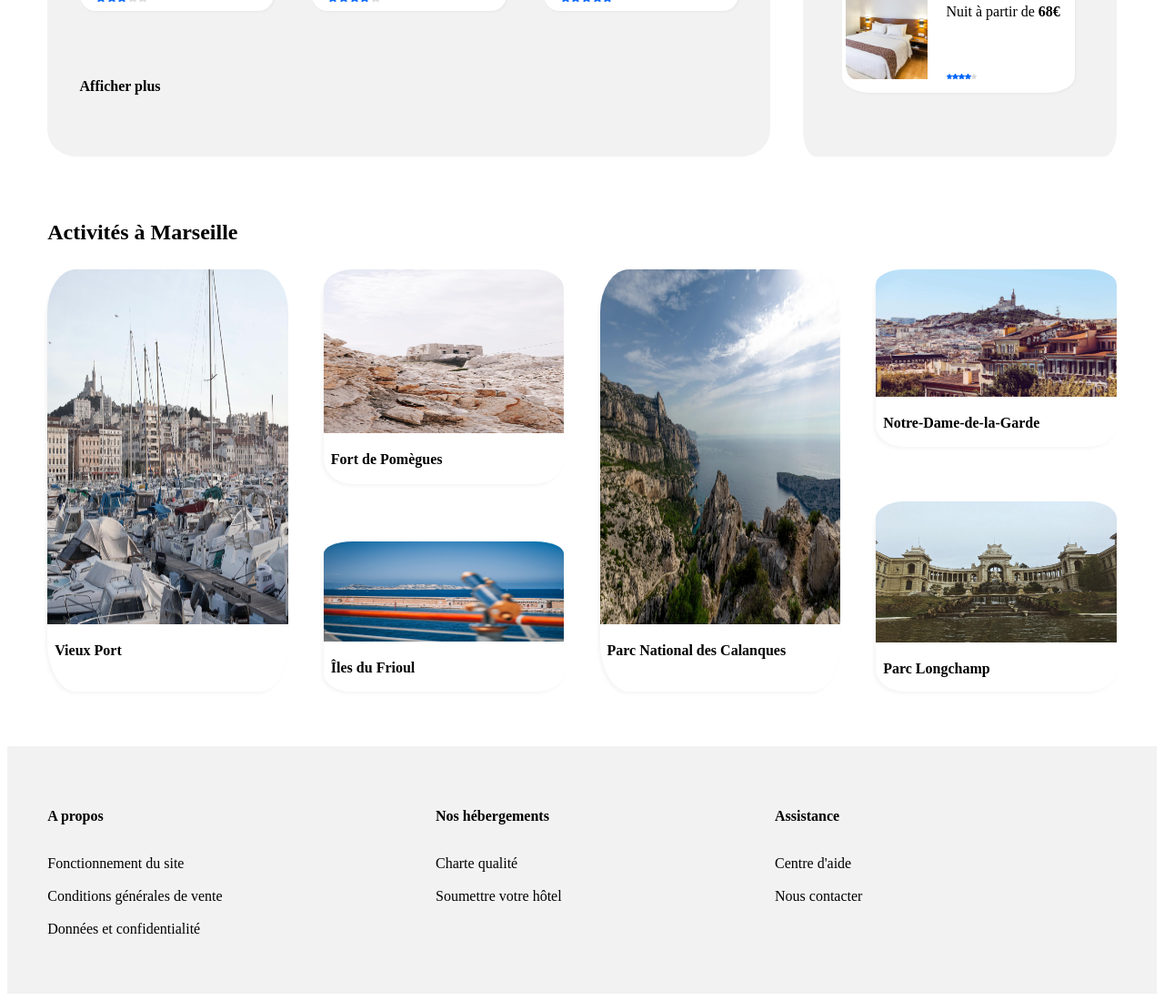
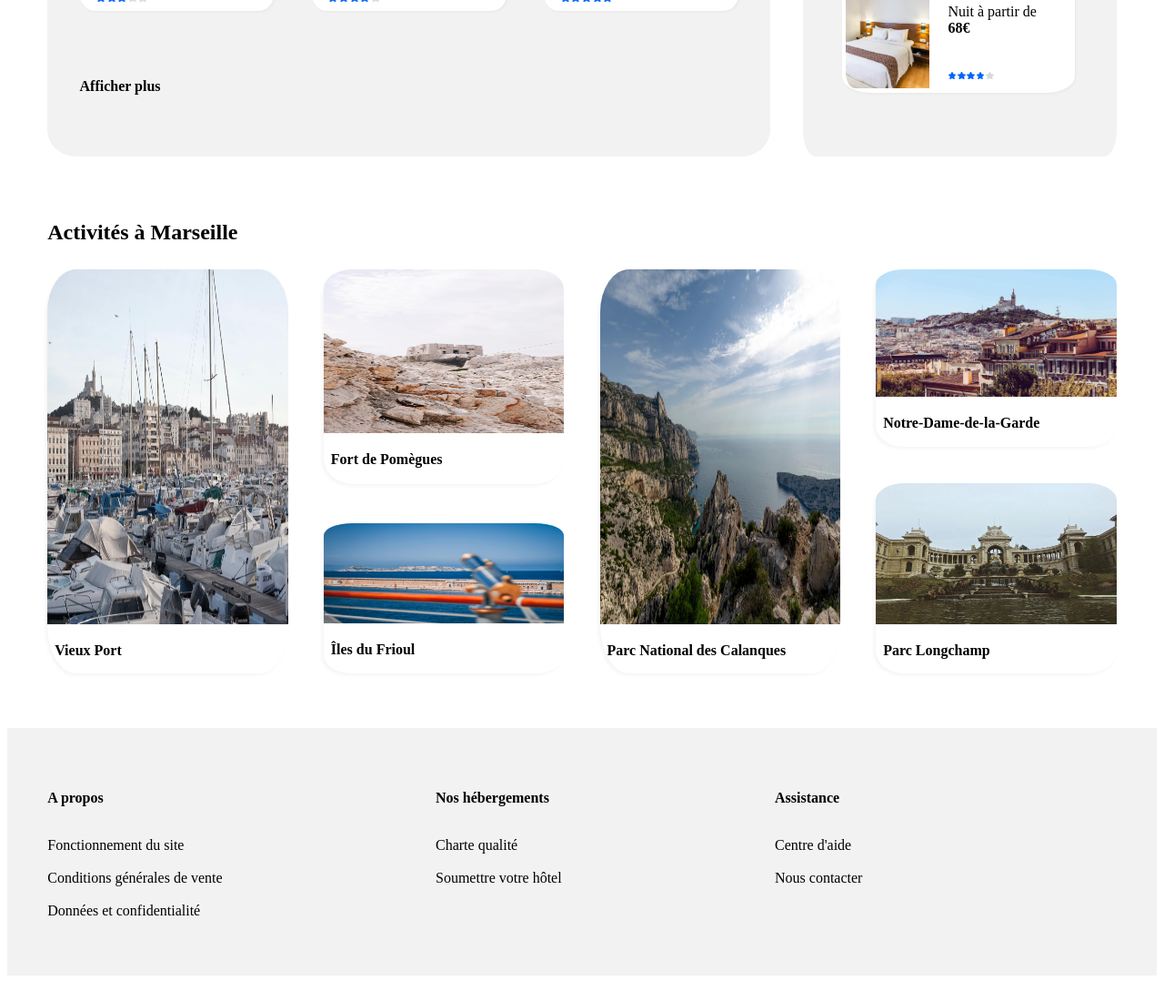
Before and after one commit to Salifrout/NathanaelMarie-louise_2_07072021, a plain HTML site: page index.html in a window 1280 px wide. Shown: the part 1111-2211 px from the top of the page at 91% size. Drawn offline with Linux system fonts and the light colour scheme; a web font is replaced by a local one.

Commit message:
ajustement taille étoile dans aside

```diff
--- a/reservia.css
+++ b/reservia.css
@@ -377,12 +377,14 @@ justify-content: space-between;
 
 .photos {
 	width: 37%;
-	height: 134px;
+	/* height: 134px; */
+	height: auto;
 	margin-right: 21px;
 	border-radius: 12% 0 0 12%;
 }
 
 .asi {
+	width: 40.2%;
 	display: flex;
 	justify-content: space-between;
 	flex-direction: column;
@@ -391,13 +393,13 @@ justify-content: space-between;
 }
 
 .étoiles {
-	width: 19.8%;
+	width: 50.7%;
 	display: flex;
 	justify-content: space-between;
 }
 
 .stars {
-	width: 25%;
+	width: 17.1%;
 }
 
 #ActivM {
@@ -433,7 +435,7 @@ justify-content: space-between;
 .PNCV {
 	padding-left: 3%;
 	/* padding-top: 23px; */
-	padding-bottom: 20px;
+	/* padding-bottom: 20px; */
 	font-weight: bold;
 }
 
```
